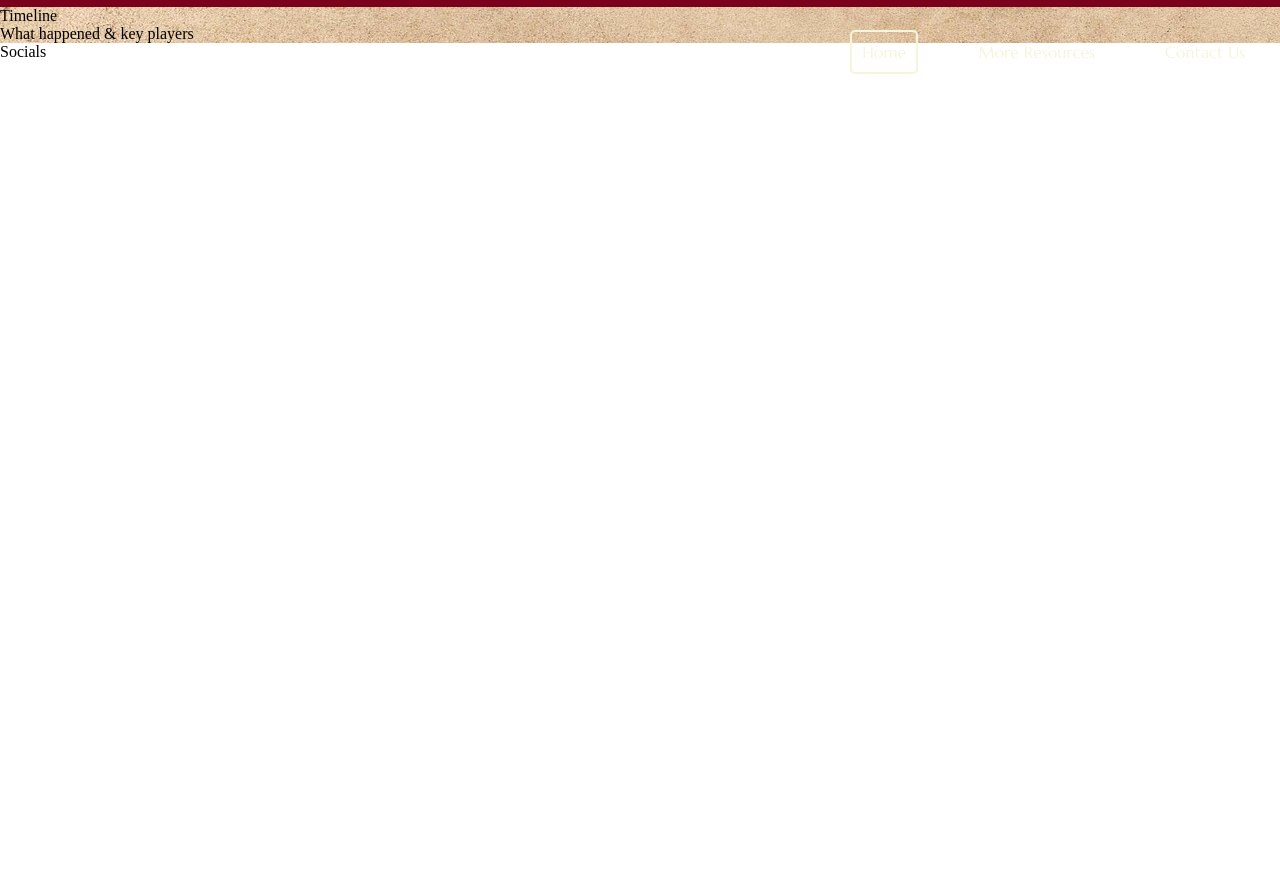
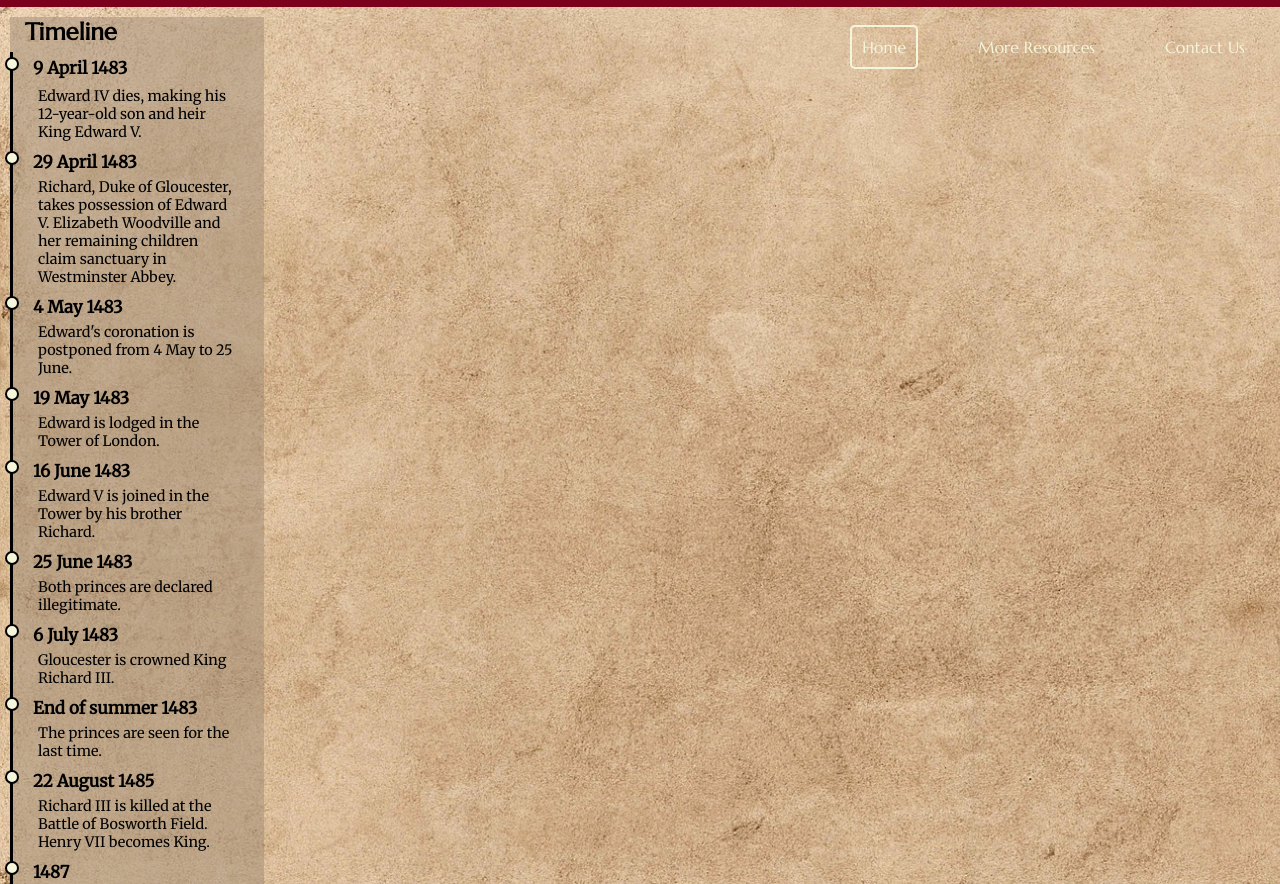
Before and after one commit to mariacjones1/portfolio-1, a plain HTML site: page index.html in a window 1280 px wide. Shown: the part 68-952 px from the top of the page. Before the commit the page ends 800 px from the top, so only its background shows below. Drawn offline with Linux system fonts and the light colour scheme; a web font is replaced by a local one.

Commit message:
add styling and animation to timeline

```diff
--- a/assets/css/style.css
+++ b/assets/css/style.css
@@ -39,7 +39,7 @@ h2 {
 .menu li {
     list-style-type: none;
     float: left;
-    margin: 35px 25px;
+    margin: 30px 25px;
 }
 
 .menu a {
@@ -62,4 +62,48 @@ h2 {
 
 .main-section {
     background-image: url(../images/parchment-bg.jpg);
+    background-size: cover;
+    background-repeat: no-repeat;
+    padding: 5px;
 }
+
+/* Timeline */
+
+#timeline {
+    width: 20%;
+    margin: 5px;
+    background: rgba(159, 140, 118, 0.5);
+}
+
+#timeline > div {
+    padding: 5px;
+    font-family: Merriweather, serif;
+    font-size: 90%;
+    border-left: 3px solid black;
+}
+
+#timeline > div::before {
+    content: "";
+    position: absolute;
+    width: 10px;
+    height: 10px;
+    border-radius: 999px;
+    background-color: #F5F5DC;
+    border: 2px solid black;
+    left: 5px;
+}
+
+#timeline h2, h3 {
+    margin-left: 15px;
+    padding-bottom: 5px;
+}
+
+#timeline p {
+    clear: both;
+    margin: auto 20px;
+}
+
+#timeline > div:hover {
+    font-size: 110%;
+    color: #7A001B;
+}
--- a/index.html
+++ b/index.html
@@ -26,7 +26,61 @@
         </nav>
     </header>
     <section class="main-section">
-        <section>Timeline</section>
+        <section id="timeline">
+            <h2>Timeline</h2>
+            <div>
+                <h3>9 April 1483</h3>
+                <p>Edward IV dies, making his 12-year-old son and heir King Edward V.</p>
+            </div>
+            <div>
+                <h3>29 April 1483</h3>
+                <p>Richard, Duke of Gloucester, takes possession of Edward V. Elizabeth Woodville and her remaining children claim sanctuary in Westminster Abbey.</p>
+            </div>
+            <div>
+                <h3>4 May 1483</h3>
+                <p>Edward's coronation is postponed from 4 May to 25 June.</p>
+            </div>
+            <div>
+                <h3>19 May 1483</h3>
+                <p>Edward is lodged in the Tower of London.</p>
+            </div>
+            <div>
+                <h3>16 June 1483</h3>
+                <p>Edward V is joined in the Tower by his brother Richard.</p>
+            </div>
+            <div>
+                <h3>25 June 1483</h3>
+                <p>Both princes are declared illegitimate.</p>
+            </div>
+            <div>
+                <h3>6 July 1483</h3>
+                <p>Gloucester is crowned King Richard III.</p>
+            </div>
+            <div>
+                <h3>End of summer 1483</h3>
+                <p>The princes are seen for the last time.</p>
+            </div>
+            <div>
+                <h3>22 August 1485</h3>
+                <p>Richard III is killed at the Battle of Bosworth Field. Henry VII becomes King.</p>
+            </div>
+            <div>
+                <h3>1487</h3>
+                <p>Lambert Simnel claims first to be the missing Prince Richard, then Edward, Earl of Warwick.</p>
+            </div>
+            <div>
+                <h3>1490</h3>
+                <p>Perkin Warbeck claims to be the missing Prince Richard. He is executed in 1499.</p>
+            </div>
+            <div>
+                <h3>17 July 1674</h3>
+                <p>Workmen find two small skeletons in the White Tower, assumed to be the missing princes. The are interred in Westminster Abbey.</p>
+            </div>
+            <div>
+                <h3>1933</h3>
+                <p>The bones are removed and examined. It is concluded that the bones belonged to two children of around the correct age for the princes.</p>
+            </div>
+        </section>
         <section>What happened & key players</section>
     </section>
     <footer>Socials</footer>
```
